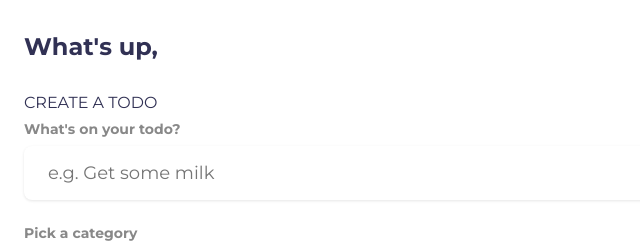
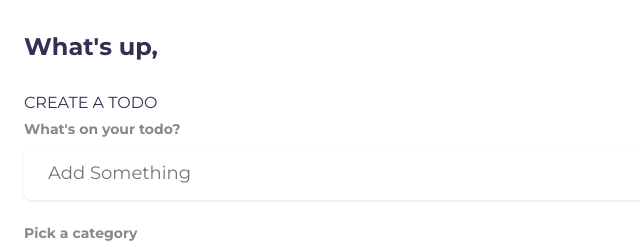
Before and after one commit to shivaniwankar21/To_Do_List, a plain HTML site: page index.html in a window 1280 px wide. Shown: the top 247 px of the page, 0-640 px from the left. Drawn offline with Linux system fonts and the light colour scheme.

Commit message:
update placeholder

```diff
--- a/index.html
+++ b/index.html
@@ -31,7 +31,7 @@
             <h3>CREATE A TODO</h3>
             <form id="new-todo-form">
                 <h4>What's on your todo?</h4>
-                <input type="text" placeholder="e.g. Get some milk" name="content" id="content" />
+                <input type="text" placeholder="Add Something" name="content" id="content" />
 
                 <h4>Pick a category</h4>
                 <div class="options">
```
